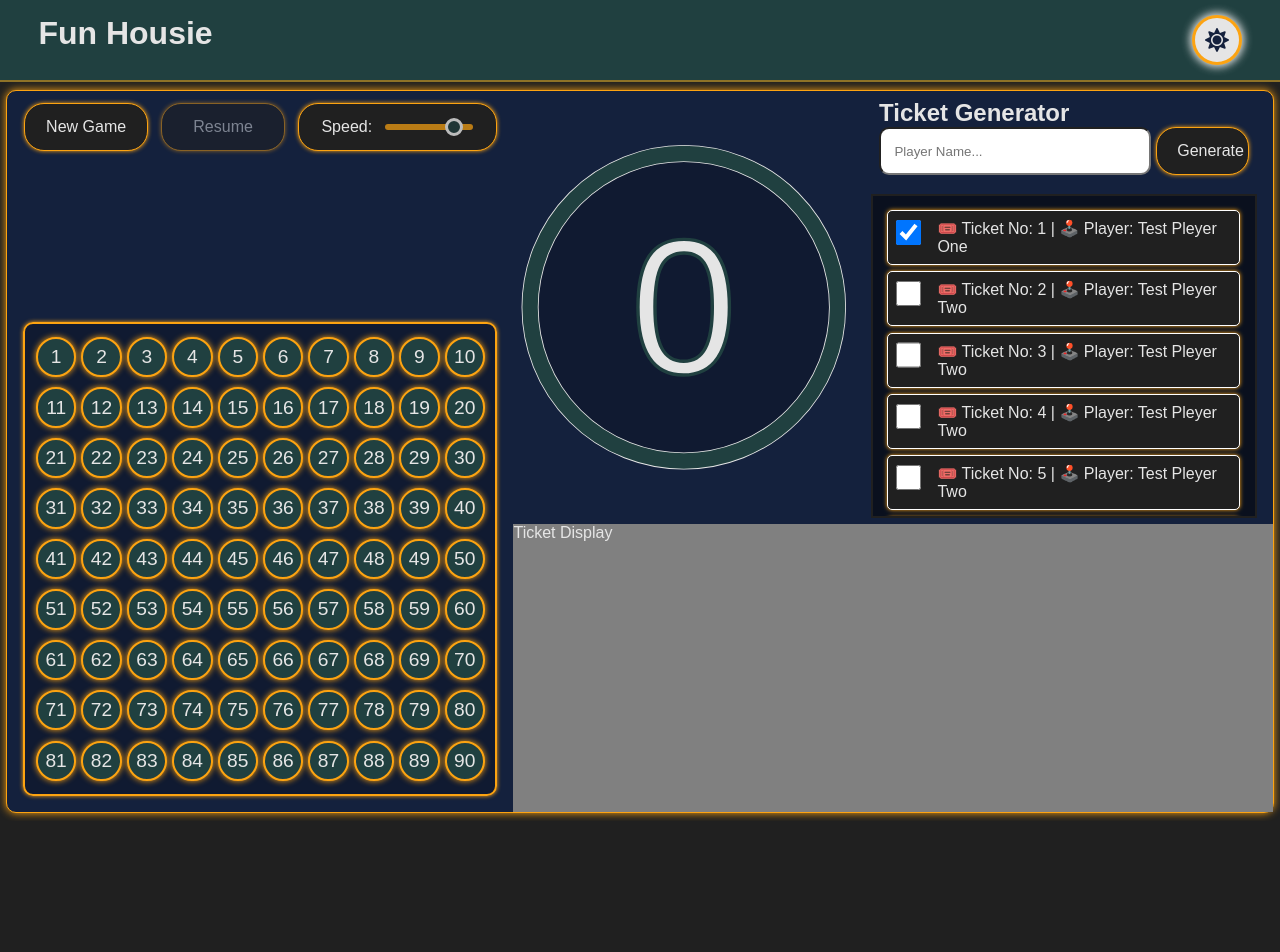
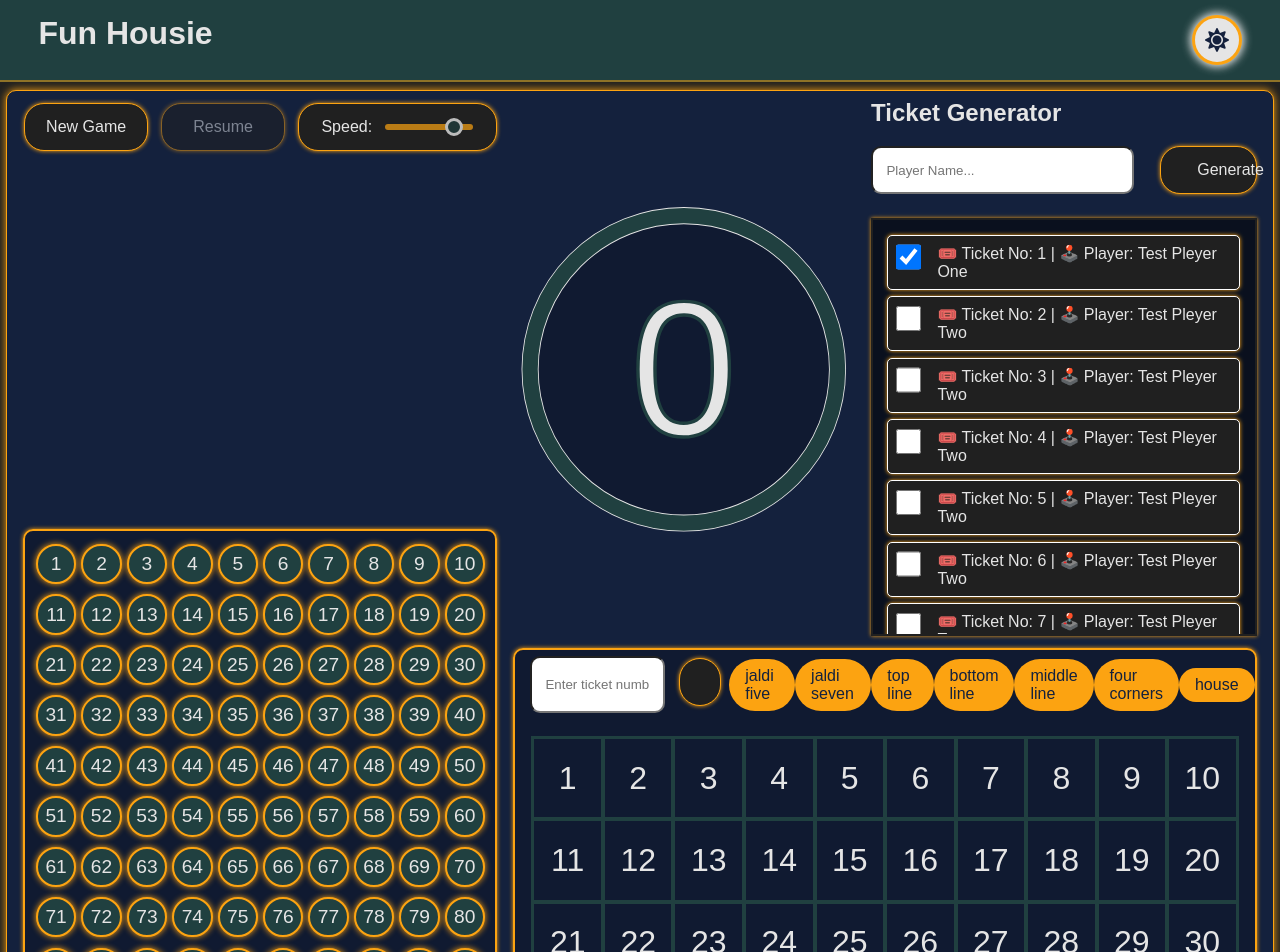
Before and after one commit to rohitharidas91/Fun-Housie, a React (Vite) app: page / in a window 1280 px wide. Shown: the top 952 px of the page. Before the commit the page ends 821 px from the top, so only its background shows below. Built offline with nearby package versions, Linux system fonts and the light colour scheme.

Commit message:
UI is done yay!

```diff
--- a/src/components/App/App.jsx
+++ b/src/components/App/App.jsx
@@ -182,7 +182,9 @@ function App() {
             </div>
           </div>
           <div className='appRightLower'>
-            <TicketDisplay />
+            <TicketDisplay
+              tickets={tickets}
+            />
           </div>
         </div>
 
--- a/src/components/Theme/theme.css
+++ b/src/components/Theme/theme.css
@@ -38,6 +38,9 @@ button {
     padding: 10px 20px;
     cursor: pointer;
     transition: background-color 0.3s ease;
+    display: flex;
+    align-items: center;
+    justify-content: space-evenly;
 }
 
 button:hover {
@@ -56,3 +59,8 @@ button:active {
 h1 {
     font-size: xx-large;
 }
+
+input[type=text] {
+    border-radius: 10px;
+    padding: 1em;
+}
--- a/src/components/TicketDisplay/TicketDisplay.jsx
+++ b/src/components/TicketDisplay/TicketDisplay.jsx
@@ -1,9 +1,43 @@
+import { FaMagnifyingGlass } from 'react-icons/fa6';
 import styles from './TicketDisplay.module.css'
 
 function TicketDisplay(props) {
+
+    //Temporary Grid - This will be filled in when the ticket number is entered
+    const ticketGrid = [];
+    for (let i = 1; i <= 30; i++) {
+        ticketGrid.push({num:i, isCalled: false});
+    }
+
+    // Reminder: I dont want to store the isCalled in tickets. Rather check the board where the numbers match and set the isCalled from there.
+    //It's late now I'm going to bed :) UI is done yay!
+
+
     return(
         <div className={styles.ticketDisplay}>
-            Ticket Display
+            <div className={styles.ticketDisplayHeader}>
+                <input type='text' className={styles.ticketNum} placeholder='Enter ticket number...'/>
+                <button className={styles.btnView}><FaMagnifyingGlass/></button>
+                <span className={styles.winningTags}>
+                    <p>jaldi five</p>
+                    <p>jaldi seven</p>
+                    <p>top line</p>
+                    <p>bottom line</p>
+                    <p>middle line</p>
+                    <p>four corners</p>
+                    <p>house</p>
+                </span>
+            </div>
+            <div className={styles.ticketDisplayBody}>
+                {ticketGrid.map((item, index) => (
+                    <span
+                        key={index}
+                        className={styles.ticketCell}
+                    >
+                        {item.num}
+                    </span>
+                ))}
+            </div>
         </div>
     )
 }
--- a/src/components/TicketDisplay/TicketDisplay.module.css
+++ b/src/components/TicketDisplay/TicketDisplay.module.css
@@ -1,4 +1,62 @@
 .ticketDisplay {
-    background: grey;
+    background:rgba(0, 0, 0, 0.2);
+    margin-right: 1em;
+    border-radius: 10px;
+    border: solid 2px var(--accent-1);
+    height: calc(100% - 1em);
+    box-shadow: 0 0 4px 0px var(--accent-1);
+}
+
+.ticketDisplayHeader {
+    display: flex;
+    height: 20%;
+    margin-left: 0.5em;
+}
+
+.winningTags {
+    display: flex;
+    justify-content: space-evenly;
+    align-items: center;
+    width: 80%;
+}
+
+.ticketNum {
+    width: 20%;
+    margin: 0.5em;
+}
+
+.btnView {
+    width: 5%;
+    aspect-ratio: 1 / 1;
+    border-radius: 999px;
+    margin: 0.5em;
+    display: flex;
+    align-items: center;
+}
+
+.winningTags p {
+    background-color: var(--accent-1);
+    color: var(--bg-primary);
+    padding: 0.5em 1em;
+    border-radius: 3em;
+}
+
+.ticketDisplayBody {
+    display: grid;
+    grid-template-columns: repeat(10, 1fr);
+    grid-template-rows: repeat(3, 1fr);
+    height: calc(80% - 2em);
+    margin: 1em;
+    border: solid 1px var(--accent-2);
+}
+
+.ticketCell {
+    border: solid 2px var(--accent-2);
+    margin: auto;
+    width: 100%;
     height: 100%;
+    display: flex;
+    justify-content: center;
+    align-items: center;
+    font-size: 2em;
 }
--- a/src/components/TicketGenerator/TicketGenerator.jsx
+++ b/src/components/TicketGenerator/TicketGenerator.jsx
@@ -1,4 +1,5 @@
 import styles from './TicketGenerator.module.css'
+import { FaPlusCircle } from 'react-icons/fa';
 
 function TicketGenerator(props) {
     return (
@@ -6,7 +7,7 @@ function TicketGenerator(props) {
             <h2>Ticket Generator</h2>
             <div className={styles.ticketInput}>
                 <input type='text' placeholder='Player Name...' className={styles.playerName}/>
-                <button>Generate</button>
+                <button> <FaPlusCircle /> <p className={styles.btnText}>Generate</p> </button>
             </div>
         </div>
     )
--- a/src/components/TicketGenerator/TicketGenerator.module.css
+++ b/src/components/TicketGenerator/TicketGenerator.module.css
@@ -1,6 +1,6 @@
 .ticketGenerator {
     height: 20%;
-    padding: 0.5em 1.5em;
+    padding: 0.5em 1em;
     display: flex;
     flex-direction: column;
     justify-content: space-between;
@@ -15,6 +15,9 @@
 .playerName {
     width: 100%;
     border-radius: 10px;
-    margin-right: 5px;
+    margin-right: 2em;
+}
+
+.btnText {
     padding: 1em;
 }
--- a/src/components/TicketList/TicketList.module.css
+++ b/src/components/TicketList/TicketList.module.css
@@ -5,6 +5,7 @@
     background-color: rgba(0,0, 0, 0.5);
     border: solid 2px var(--bg-secondary);
     margin: 1em;
+    box-shadow: 0 0 4px 0px var(--accent-1);
 }
 
 .ticketList::-webkit-scrollbar-track
```
